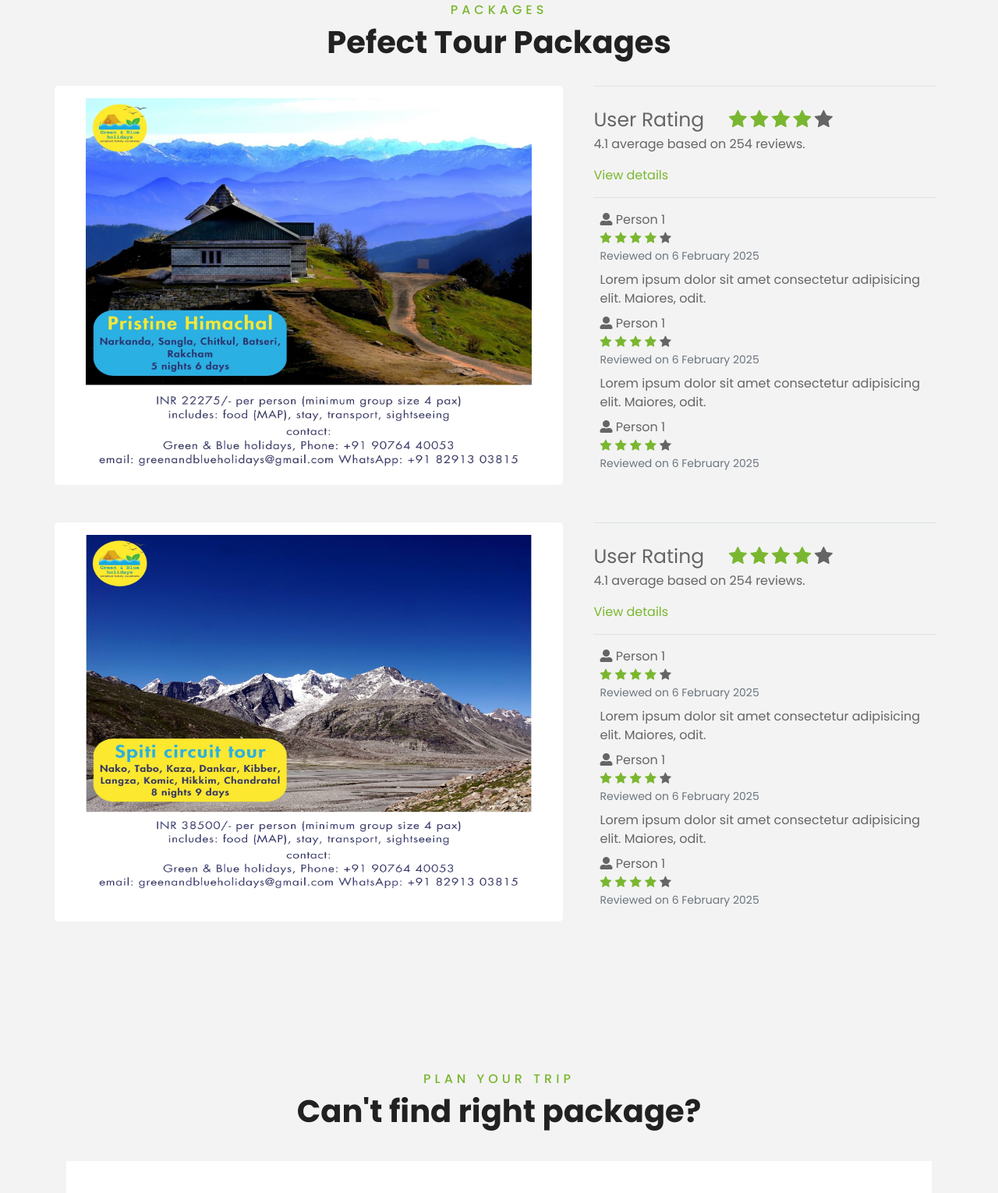
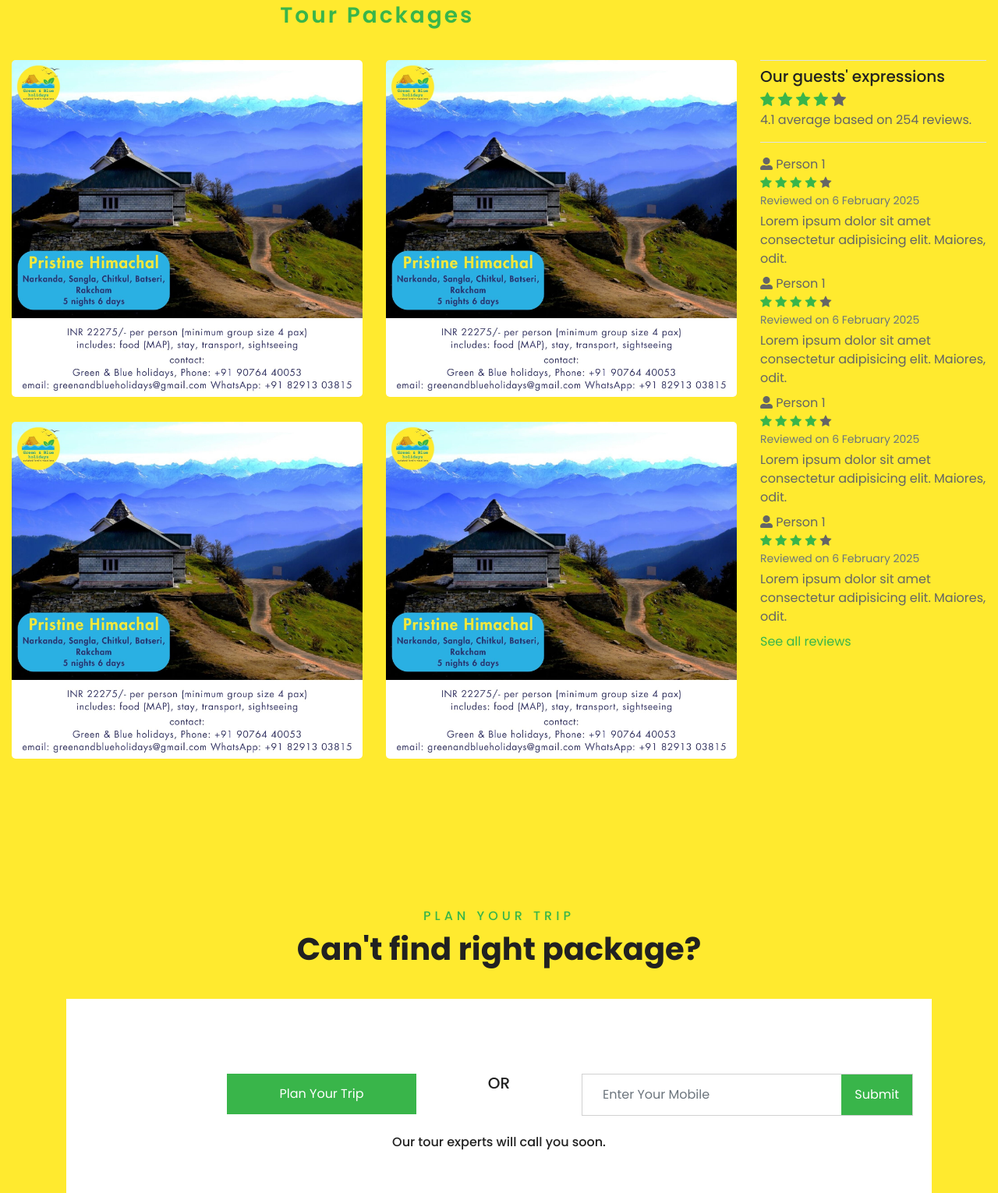
Before and after one commit to shubhaam-p/travel-website, a plain HTML site: page Design/index.html in a window 1280 px wide. Shown: the part 791-2321 px from the top of the page at 78% size. Drawn offline with nearby package versions, Linux system fonts and the light colour scheme.

Commit message:
Changes for package section and proper logo image

```diff
--- a/Design/index.html
+++ b/Design/index.html
@@ -95,7 +95,7 @@
                     <img class="w-100 coverImg" src="img/carousel-01.jpg" alt="Image">
                     <div class="carousel-caption d-flex flex-column align-items-center justify-content-center">
                         <div class="p-3" style="max-width: 900px;">
-                            <img class="w-100 br-50" src="img/overlap3.jpg" alt="Image">
+                            <img class="w-100" src="img/overlap-1.png" alt="Image">
                         </div>
                     </div>
                 </div>
@@ -106,31 +106,50 @@
 
     <!-- Packages Start -->
     <div class="container-fluid py-5">
-        <div class="container pt-5 pb-3">
-            <div class="text-center mb-3">
-                <h6 class="text-primary text-uppercase" style="letter-spacing: 5px;">Packages</h6>
-                <h1 id="TourPackages">Pefect Tour Packages</h1>
+        <div class="pt-5 pb-3">
+            <div class="text-center mb-3 pb-3 col-md-9 col-12">
+                <h3 class="text-primary" style="letter-spacing: 3px;">Tour Packages</h3>
             </div>
             <div class="row">
-                <div class="row mt-3">
-                    <div class="col-md-7 mb-4">
-                            <div class="package-item bg-white mb-2">
-                                <img class="w-100 modal-trigger" id="img1" src="img/package-image-1.jpg" alt="">
+
+                <div class="container-fluid">
+                    <div class="row row-package">
+                        <div class="col-md-9 col-12 p-0 image-section">
+                            <div class="container image-container-div">
+                                <!-- First Row -->
+                                <div class="row image-row">
+                                    <div class="col-md-6 col-12 image-container">
+                                        <img src="img/package-image-1.jpg" alt="Image 1">
+                                    </div>
+                                    <div class="col-md-6 col-12 image-container">
+                                        <img src="img/package-image-1.jpg" alt="Image 2">
                                     </div>
                                 </div>
-                    <div class="col-md-5 reviews-div">
-                        <div class="border-top pt-4 user-rating ">
-                            <span class="heading">User Rating </span>
-                            <span class="fa fs-25 fa-star checked"></span>
-                            <span class="fa fs-25 fa-star checked"></span>
-                            <span class="fa fs-25 fa-star checked"></span>
-                            <span class="fa fs-25 fa-star checked"></span>
-                            <span class="fa fs-25 fa-star"></span>
+                                <div class="row image-row">
+                                    <div class="col-md-6 col-12 image-container">
+                                        <img src="img/package-image-1.jpg" alt="Image 3">
+                                    </div>
+                                    <div class="col-md-6 col-12 image-container">
+                                        <img src="img/package-image-1.jpg" alt="Image 4">
+                                    </div>
+                                </div>
+                            </div>
+                        </div>
+
+                        <div class="col-md-3 col-12 reviews-sec">
+                            <div class="border-top pt-2 user-rating">
+                                <h5 class="mb-2">Our guests' expressions </h5>
+                                <span class="text-center">
+                                    <span class="fa fs-20 fa-star checked"></span>
+                                    <span class="fa fs-20 fa-star checked"></span>
+                                    <span class="fa fs-20 fa-star checked"></span>
+                                    <span class="fa fs-20 fa-star checked"></span>
+                                    <span class="fa fs-20 fa-star"></span>
+                                </span>
                                 <p>4.1 average based on 254 reviews.</p>
                             </div>
-                        <div class="mb-3"><a href="package.html">View details</a></div>
                             <div class="border-top pt-2 mt-2 reviews">
-                            <ul>
+                                <ul class="p-0">
                                     <li class="mt-2">
                                         <div>
                                             <i style='font-size:16px' class='fas'>&#xf406;</i> Person 1
@@ -143,7 +162,7 @@
                                             <span class="fa fs-16 fa-star"></span>
                                         </div>
                                         <div class="text-muted fs-14"> Reviewed on 6 February 2025</div>
-                                    <div class="mt-2">
+                                        <div class="mt-1 fs-15">
                                             Lorem ipsum dolor sit amet consectetur adipisicing elit. Maiores, odit.
                                         </div>
                                     </li>
@@ -159,7 +178,7 @@
                                             <span class="fa fs-16 fa-star"></span>
                                         </div>
                                         <div class="text-muted fs-14"> Reviewed on 6 February 2025</div>
-                                    <div class="mt-2">
+                                        <div class="mt-1 fs-15">
                                             Lorem ipsum dolor sit amet consectetur adipisicing elit. Maiores, odit.
                                         </div>
                                     </li>
@@ -175,7 +194,7 @@
                                             <span class="fa fs-16 fa-star"></span>
                                         </div>
                                         <div class="text-muted fs-14"> Reviewed on 6 February 2025</div>
-                                    <div class="mt-2">
+                                        <div class="mt-1 fs-15">
                                             Lorem ipsum dolor sit amet consectetur adipisicing elit. Maiores, odit.
                                         </div>
                                     </li>
@@ -191,7 +210,7 @@
                                             <span class="fa fs-16 fa-star"></span>
                                         </div>
                                         <div class="text-muted fs-14"> Reviewed on 6 February 2025</div>
-                                    <div class="mt-2">
+                                        <div class="mt-1 fs-15">
                                             Lorem ipsum dolor sit amet consectetur adipisicing elit. Maiores, odit.
                                         </div>
                                     </li>
@@ -203,98 +222,8 @@
                         </div>
 
                     </div>
-
-                <div class="row mt-3">
-                    <div class="col-md-7 mb-4">
-                            <div class="package-item bg-white mb-2">
-                                <img class="w-100 modal-trigger" id="img1" src="img/package-image-2.jpg" alt="">
-                        </div>
-                    </div>
-                    <div class="col-md-5 reviews-div">
-                        <div class="border-top pt-4 user-rating ">
-                            <span class="heading">User Rating </span>
-                            <span class="fa fs-25 fa-star checked"></span>
-                            <span class="fa fs-25 fa-star checked"></span>
-                            <span class="fa fs-25 fa-star checked"></span>
-                            <span class="fa fs-25 fa-star checked"></span>
-                            <span class="fa fs-25 fa-star"></span>
-                            <p>4.1 average based on 254 reviews.</p>
-                        </div>
-                        <div class="mb-3"><a href="package.html">View details</a></div>
-                        <div class="border-top pt-2 mt-2 reviews">
-                            <ul>
-                                <li class="mt-2">
-                                    <div>
-                                        <i style='font-size:16px' class='fas'>&#xf406;</i> Person 1
-                                    </div>
-                                    <div>
-                                        <span class="fa fs-16 fa-star checked"></span>
-                                        <span class="fa fs-16 fa-star checked"></span>
-                                        <span class="fa fs-16 fa-star checked"></span>
-                                        <span class="fa fs-16 fa-star checked"></span>
-                                        <span class="fa fs-16 fa-star"></span>
-                                    </div>
-                                    <div class="text-muted fs-14"> Reviewed on 6 February 2025</div>
-                                    <div class="mt-2">
-                                        Lorem ipsum dolor sit amet consectetur adipisicing elit. Maiores, odit.
-                                    </div>
-                                </li>
-                                <li class="mt-2">
-                                    <div>
-                                        <i style='font-size:16px' class='fas'>&#xf406;</i> Person 1
-                                    </div>
-                                    <div>
-                                        <span class="fa fs-16 fa-star checked"></span>
-                                        <span class="fa fs-16 fa-star checked"></span>
-                                        <span class="fa fs-16 fa-star checked"></span>
-                                        <span class="fa fs-16 fa-star checked"></span>
-                                        <span class="fa fs-16 fa-star"></span>
-                                    </div>
-                                    <div class="text-muted fs-14"> Reviewed on 6 February 2025</div>
-                                    <div class="mt-2">
-                                        Lorem ipsum dolor sit amet consectetur adipisicing elit. Maiores, odit.
-                                    </div>
-                                </li>
-                                <li class="mt-2">
-                                    <div>
-                                        <i style='font-size:16px' class='fas'>&#xf406;</i> Person 1
-                                    </div>
-                                    <div>
-                                        <span class="fa fs-16 fa-star checked"></span>
-                                        <span class="fa fs-16 fa-star checked"></span>
-                                        <span class="fa fs-16 fa-star checked"></span>
-                                        <span class="fa fs-16 fa-star checked"></span>
-                                        <span class="fa fs-16 fa-star"></span>
-                                    </div>
-                                    <div class="text-muted fs-14"> Reviewed on 6 February 2025</div>
-                                    <div class="mt-2">
-                                        Lorem ipsum dolor sit amet consectetur adipisicing elit. Maiores, odit.
-                                    </div>
-                                </li>
-                                <li class="mt-2">
-                                    <div>
-                                        <i style='font-size:16px' class='fas'>&#xf406;</i> Person 1
-                                    </div>
-                                    <div>
-                                        <span class="fa fs-16 fa-star checked"></span>
-                                        <span class="fa fs-16 fa-star checked"></span>
-                                        <span class="fa fs-16 fa-star checked"></span>
-                                        <span class="fa fs-16 fa-star checked"></span>
-                                        <span class="fa fs-16 fa-star"></span>
-                                    </div>
-                                    <div class="text-muted fs-14"> Reviewed on 6 February 2025</div>
-                                    <div class="mt-2">
-                                        Lorem ipsum dolor sit amet consectetur adipisicing elit. Maiores, odit.
-                                    </div>
-                                </li>
-                                <li class="mt-2">
-                                    <a href="#"> See all reviews </a>
-                                </li>
-                            </ul>
-                        </div>
                 </div>
 
-                </div>
             </div>
         </div>
     </div>
@@ -333,7 +262,7 @@
     <!-- Service End -->
 
     <!-- Testimonial Start -->
-    <div class="container-fluid py-5">
+    <!-- <div class="container-fluid py-5">
         <div class="container py-5">
             <div class="text-center mb-3 pb-3">
                 <h6 class="text-primary text-uppercase" style="letter-spacing: 5px;">Testimonial</h6>
@@ -399,7 +328,7 @@
 
             </div>
         </div>
-    </div>
+    </div> -->
     <!-- Testimonial End -->
 
     <!-- The Image Modal -->
```
Also changed, not shown: Design/css/style.css, Design/img/overlap-1.png (added). Lines whose indentation alone changed are shown as unchanged.
